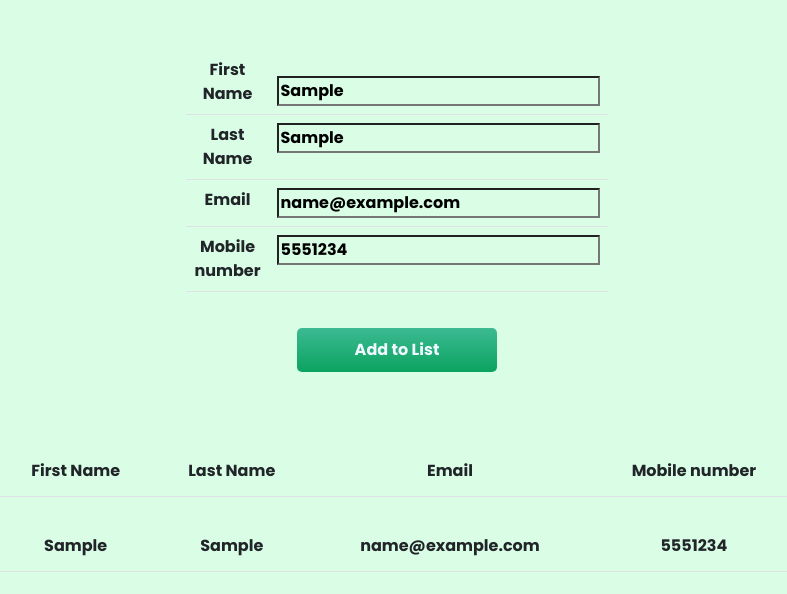
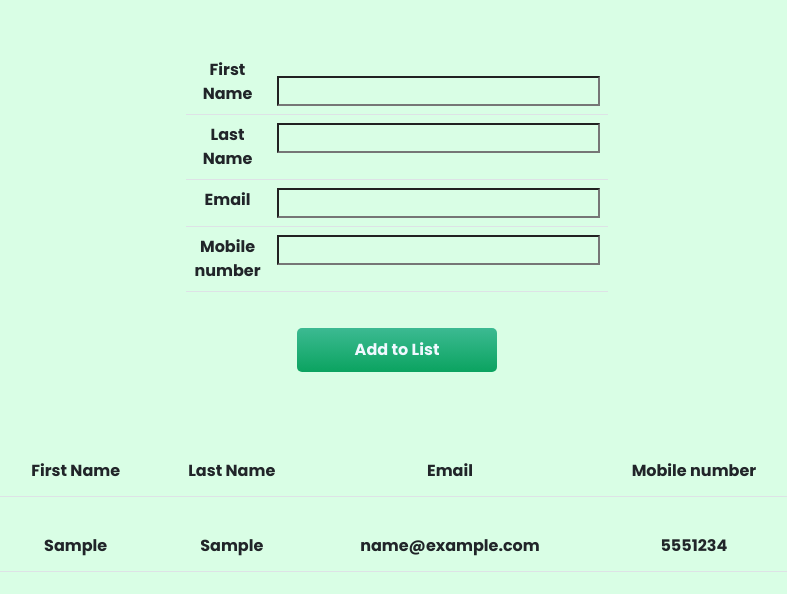
Before and after one commit to SnehalSLohar/Registration_Form, a website: page index.html in a window 1280 px wide. Both pictures are taken after typing "Sample", "Sample", "name@example.com", "5551234" into the empty fields and a click on the button "Add to List". Shown: the whole page, without its empty margins (243-1030 px from the left). Drawn offline with nearby package versions, Linux system fonts and the light colour scheme.

Commit message:
function reset added

```diff
--- a/index.html
+++ b/index.html
@@ -67,7 +67,12 @@
 
       var n = 1;
       var x = 0;
-
+      function reset() {
+        document.getElementById("fname").value = "";
+        document.getElementById("lname").value = "";
+        document.getElementById("email").value = "";
+        document.getElementById("mobno").value = "";
+      }
       function AddRow() {
         var AddRown = document.getElementById("show");
         var NewRow = AddRown.insertRow(n);
@@ -89,6 +94,7 @@
 
         n++;
         x++;
+        reset();
       }
     </script>
 
```
